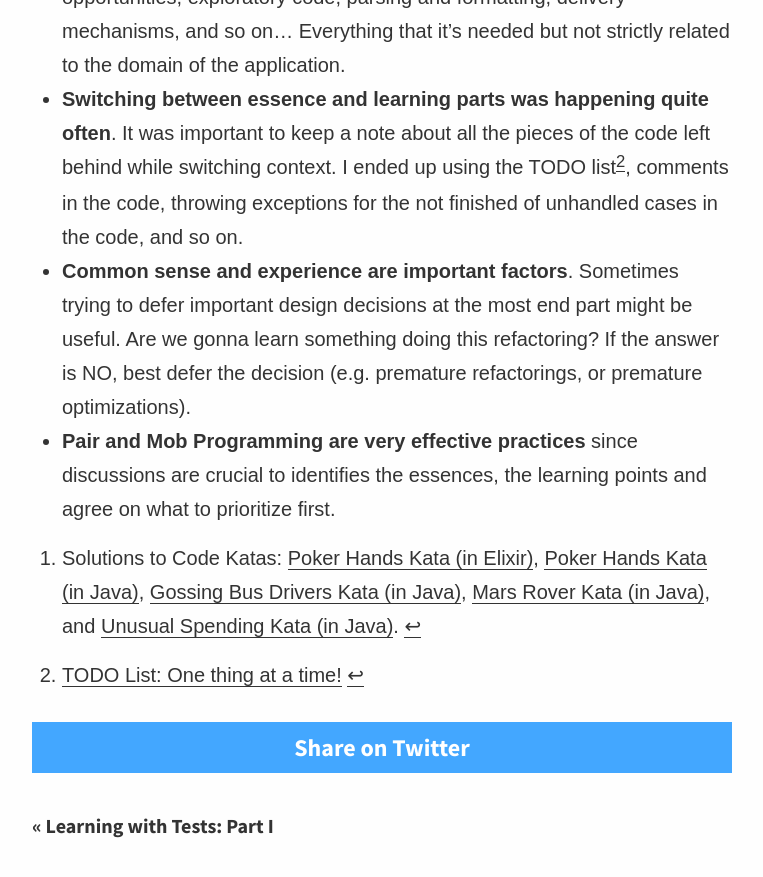
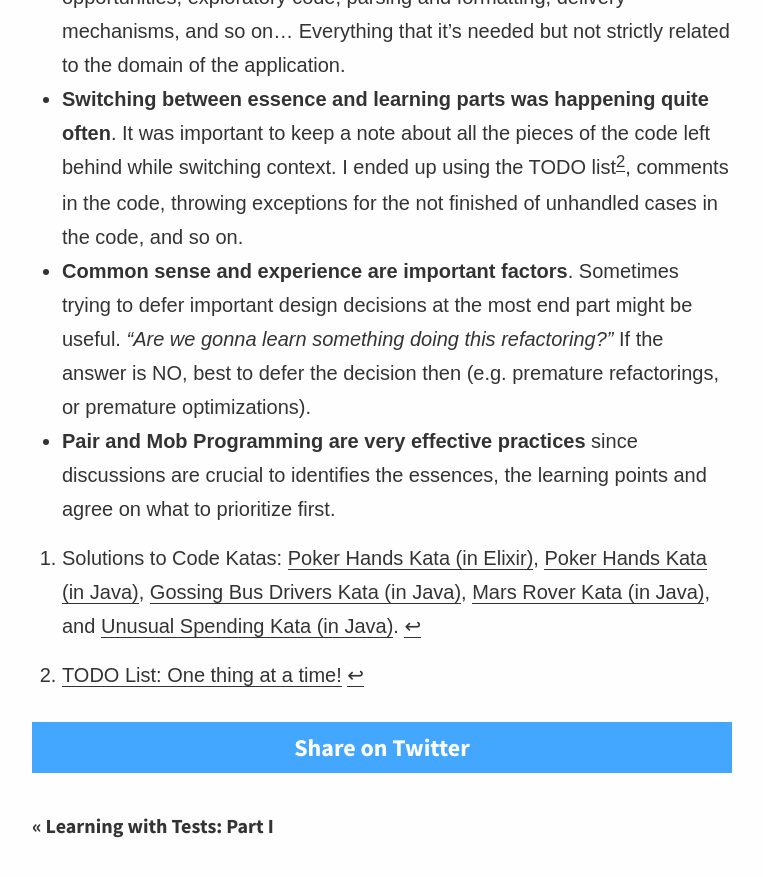
Before and after one commit to joebew42/joebew42.github.io, a Jekyll site: the page built from _posts/2020-11-03-essence-and-learning-in-code.markdown, in a window 1280 px wide and 900 px high, scrolled down 5210 px, cut to the strip 0-884 px from the top of the window. Shown: the top 877 px of the strip, without its empty margins (258-1021 px from the left). Built offline with Jekyll 4.4.1, drawn with Linux system fonts in a browser that asks for light colours; emoji names are drawn with the system emoji font; some web fonts are replaced.

Commit message:
WIP: few more corrections

```diff
--- a/_posts/2020-11-03-essence-and-learning-in-code.markdown
+++ b/_posts/2020-11-03-essence-and-learning-in-code.markdown
@@ -119,7 +119,7 @@ Here will follow a few things I have noticed while applying this practice:
 - The **"essence" part** was always reflecting the domain logic. I used it as my first driving force.
 - The **"learning" part** was always something related to: refactorings opportunities, exploratory code, parsing and formatting, delivery mechanisms, and so on... Everything that it's needed but not strictly related to the domain of the application.
 - **Switching between essence and learning parts was happening quite often**. It was important to keep a note about all the pieces of the code left behind while switching context. I ended up using the TODO list[^2], comments in the code, throwing exceptions for the not finished of unhandled cases in the code, and so on.
-- **Common sense and experience are important factors**. Sometimes trying to defer important design decisions at the most end part might be useful. Are we gonna learn something doing this refactoring? If the answer is NO, best defer the decision (e.g. premature refactorings, or premature optimizations).
+- **Common sense and experience are important factors**. Sometimes trying to defer important design decisions at the most end part might be useful. _"Are we gonna learn something doing this refactoring?"_ If the answer is NO, best to defer the decision then (e.g. premature refactorings, or premature optimizations).
 - **Pair and Mob Programming are very effective practices** since discussions are crucial to identifies the essences, the learning points and agree on what to prioritize first.
 
 [^1]: Solutions to Code Katas: [Poker Hands Kata (in Elixir)](https://github.com/joebew42/poker_hands_elixir), [Poker Hands Kata (in Java)](https://github.com/xpepper/poker-hands-kata), [Gossing Bus Drivers Kata (in Java)](https://github.com/joebew42/gossiping-bus-drivers-kata), [Mars Rover Kata (in Java)](https://github.com/joebew42/mars-rover-kata), and [Unusual Spending Kata (in Java)](TODO).
```
